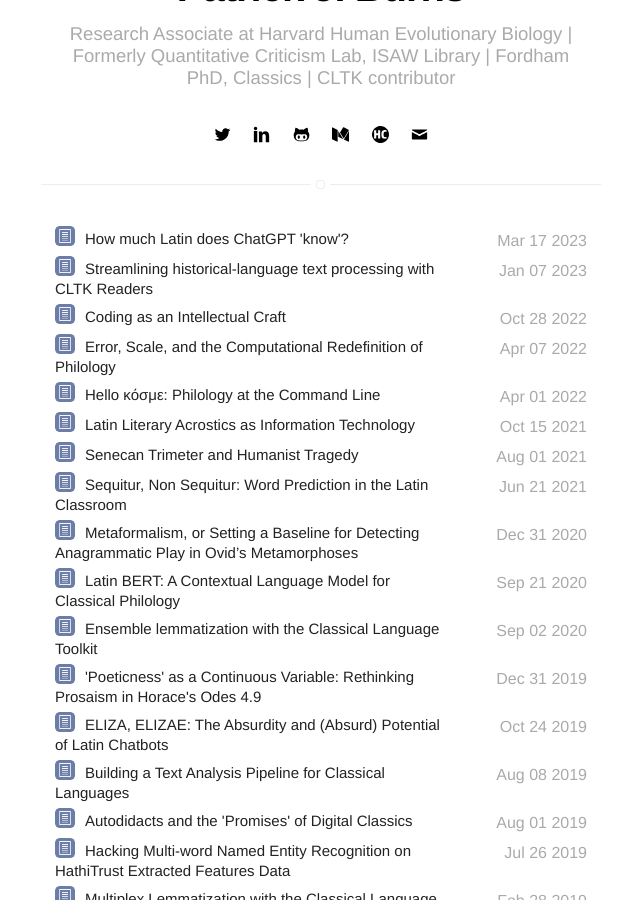
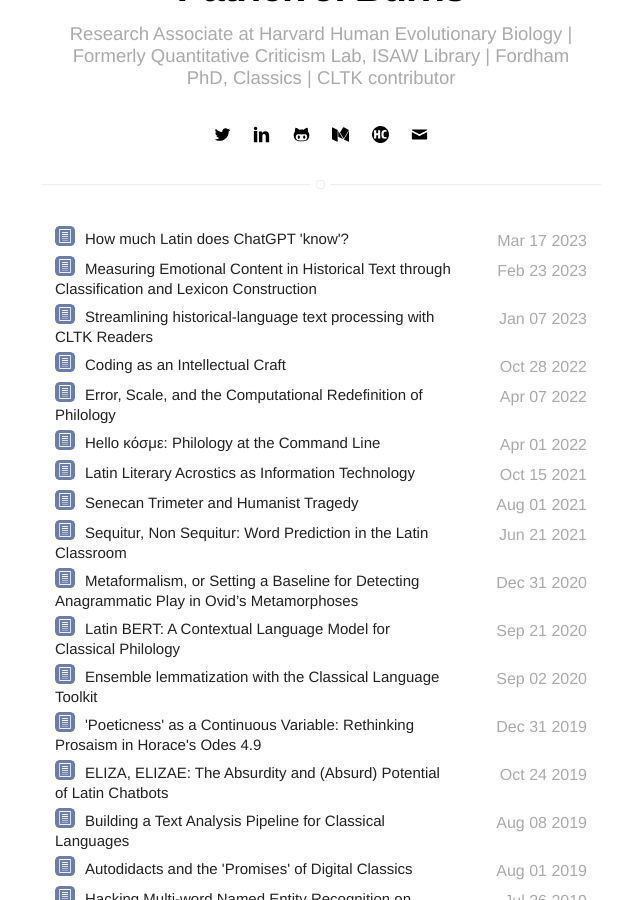
Before and after one commit to diyclassics/diyclassics.github.io, a Jekyll site: the page built from papers.html, in a window 1280 px wide and 900 px high, scrolled down 414 px. Shown: the whole window, without its empty margins (319-959 px from the left). Built offline with Jekyll 4.4.1, drawn with Linux system fonts in a browser that asks for light colours; some of the changed lines change nothing that is shown.

Commit message:
Update cv

```diff
--- /dev/null
+++ b/_posts/2023-02-23-emotion-lexicon.md
@@ -0,0 +1,22 @@
+---
+title: "Measuring Emotional Content in Historical Text through Classification and Lexicon Construction"
+layout: paper
+date: 2023-02-23 00:00
+tag: paper
+image:
+headerImage: false
+projects: false
+hidden: true # don't count this post in blog pagination
+description: "Demonstration of CLTK Readers at Ancient Makerspaces 2023"
+jemoji: '<img class="emoji" title=":paper:" alt=":paper:" src="../assets/images/paper-icon.png" height="20" width="20" align="absmiddle">'
+author: patrickburns
+externalLink: false
+---
+
+# Measuring Emotional Content in Historical Text through Classification and Lexicon Construction
+Presentation at Historial Psychology pre-conference workshop at SPSP2023
+
+{:.paper-section-heading}
+## Abstract
+
+This paper presents experiments in measuring emotional content in Latin texts using document classification and distant supervision for the construction of “emotion lexicons.” Lexicon construction allows us assign all words in the collection an ‘emotion’ weight—weights that can be used to capture not only the direct expression of emotion vocabulary (e.g. ‘*metus*' as a keyword marker of Latin “fear”), but also indirect expressions such as metonymy and metaphor.
--- a/cv.md
+++ b/cv.md
@@ -14,7 +14,7 @@
 
 {:.cv-info}
 **Curriculum Vitae**
-December 2022
+March 2023
 
 ### Academic Employment
 
@@ -105,6 +105,7 @@
 ### Conference Papers
 
 - 2023\. "How Much Latin Does ChatGPT 'know'?" Classical Association of New England Annual Meeting (CANE2023). Needham, MA. March 17. [[abstract]](../chatgpt){:.cv-link}
+- 2023\. "Measuring Emotional Content in Historical Text through Classification and Lexicon Construction," Historical Psychology pre-conference workshop, SPSP2023. Atlanta, GA. [[abstract]](../emotion-lexicon){:.cv-link}
 - 2023\. "Streamlining historical-language text processing with CLTK Readers," Ancient Makerspaces, Society of Classical Studies Annual Meeting (SCS2023). New Orleans, LA. January 7. [[abstract]](../streamlining){:.cv-link}
 - 2022\. "Exploring Poeticness and Synonymy in Epic Speech with Latin Language Models," *Digital Approaches to Direct Speech Representation in Greek and Latin Epic*. Universität Rostock. Rostock, Germany. July 1.
 - 2022\. "An 'Exploratory' Approach to Latin Readability," American Classical League Institute, Panel on "Evaluating Latin Readability: Methods and Future Directions". June 26.
```
